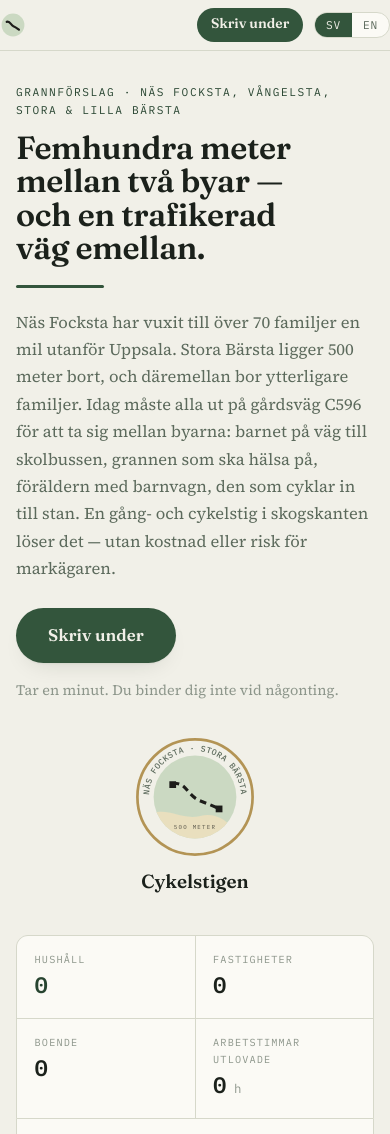
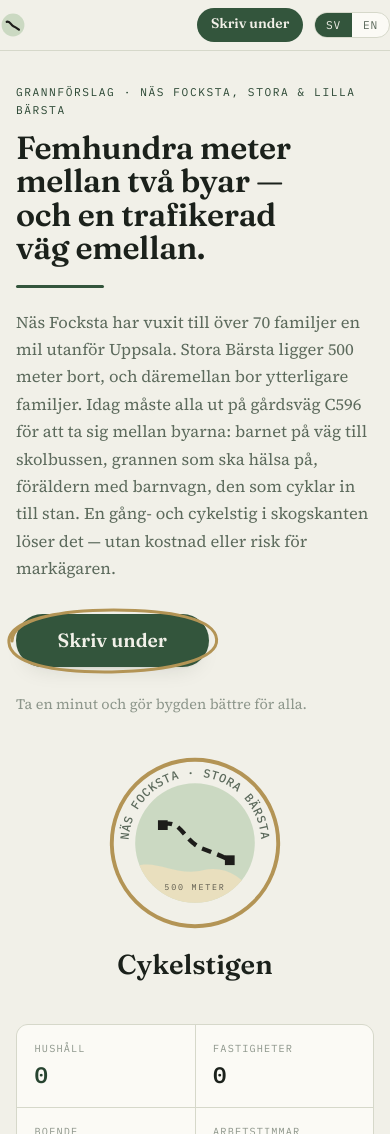
Before and after one commit to yoepus/cykelstigen, a website: page public/index.html in a window 390 px wide. Shown: the top 1134 px of the page. Drawn offline with Linux system fonts and the light colour scheme; no server answers.

Commit message:
Bigger seal and call to action, hand-drawn ring, Vangelsta merged into Nas Focksta
Updated button text and styles for better user experience. Adjusted media queries and element sizes for responsiveness.

```diff
--- a/public/index.html
+++ b/public/index.html
@@ -74,8 +74,8 @@ a{color:var(--moss-ink)}
 
 .hero{padding:clamp(2rem,6vw,4rem) 0 0}
 .herotop{display:grid;gap:clamp(1.4rem,4vw,3rem);align-items:center;grid-template-columns:1fr}
-@media(min-width:52rem){.herotop{grid-template-columns:1fr auto}}
-.seal{width:clamp(9rem,22vw,13rem);height:auto;justify-self:center}
+@media(min-width:52rem){.herotop{grid-template-columns:minmax(0,1fr) auto}}
+.seal{width:clamp(13rem,32vw,25rem);height:auto;justify-self:center}
 .hero h1{font-size:clamp(2rem,5.6vw,3.6rem);line-height:1.04;font-variation-settings:"SOFT" 70,"WONK" 1;margin-bottom:1rem}
 .hero .lede{font-size:clamp(1.03rem,2vw,1.22rem);color:var(--ink-2);max-width:36rem;margin:0}
 .rule{height:3px;background:var(--moss);width:5.5rem;border-radius:2px;margin:1.3rem 0}
@@ -219,14 +219,14 @@ textarea{min-height:4.5rem;resize:vertical}
   .tl .e::before{display:none}
 }
 
-.cta{display:flex;align-items:center;gap:1rem;flex-wrap:wrap;margin-top:1.6rem}
-.cta-btn{display:inline-block;background:var(--moss);color:var(--paper);text-decoration:none;
-  font-family:Fraunces,serif;font-weight:600;font-size:clamp(1.05rem,2.4vw,1.3rem);
-  padding:.85rem 2rem;border-radius:999px;box-shadow:var(--shadow);
+.cta{display:flex;align-items:center;gap:1.6rem;flex-wrap:wrap;margin-top:2rem}
+.cta-btn{position:relative;display:inline-block;background:var(--moss);color:var(--paper);text-decoration:none;
+  font-family:Fraunces,serif;font-weight:600;font-size:clamp(1.2rem,3vw,1.55rem);line-height:1;
+  padding:1.05rem 2.6rem;border-radius:999px;box-shadow:var(--shadow);
   transition:transform .15s ease, background .15s ease}
-.cta-btn:hover{background:var(--moss-ink);transform:translateY(-1px)}
+.cta-btn:hover{background:var(--moss-ink);transform:translateY(-2px) rotate(-.4deg)}.cta-ring{position:absolute;left:50%;top:50%;transform:translate(-50%,-50%);width:calc(100% + 2.6rem);height:calc(100% + 1.5rem);overflow:visible;pointer-events:none}.cta-ring path{fill:none;stroke:var(--birch);stroke-width:3;stroke-linecap:round;vector-effect:non-scaling-stroke;stroke-dasharray:700;stroke-dashoffset:700;animation:inkring 1.5s .5s ease-out forwards}@keyframes inkring{to{stroke-dashoffset:0}}
 .cta-sub{margin:0;font-size:.9rem;color:var(--ink-3)}
-@media(prefers-reduced-motion:reduce){.cta-btn{transition:none}}
+@media(prefers-reduced-motion:reduce){.cta-btn{transition:none}.cta-ring path{animation:none;stroke-dashoffset:0}}
 .stickycta{position:fixed;left:0;right:0;bottom:0;z-index:50;display:none;
   padding:.7rem clamp(1rem,4vw,2rem) calc(.7rem + env(safe-area-inset-bottom));
   background:color-mix(in srgb,var(--paper) 94%,transparent);backdrop-filter:blur(10px);
@@ -253,7 +253,7 @@ footer a{color:var(--ink-2)}
       <span data-sv="ca 500 m · Näs Focksta ⟶ Stora Bärsta" data-en="approx. 500 m · Näs Focksta ⟶ Stora Bärsta"></span>
     </div>
     <div class="barnav">
-      <a href="#sign" data-sv="Skriv under" data-en="Add your name"></a>
+      <a href="#sign" data-sv="Skriv under" data-en="Sign the petition"></a>
       <div class="toggle" role="group" aria-label="Språk / Language">
         <button type="button" data-lang="sv" aria-pressed="true">SV</button>
         <button type="button" data-lang="en" aria-pressed="false">EN</button>
@@ -266,15 +266,20 @@ footer a{color:var(--ink-2)}
   <div class="wrap">
     <div class="herotop">
       <div>
-        <p class="eyebrow" data-sv="Grannförslag · Näs Focksta, Vångelsta, Stora &amp; Lilla Bärsta" data-en="A neighbourhood proposal · Näs Focksta, Vångelsta, Stora &amp; Lilla Bärsta"></p>
+        <p class="eyebrow" data-sv="Grannförslag · Näs Focksta, Stora &amp; Lilla Bärsta" data-en="A neighbourhood proposal · Näs Focksta, Stora &amp; Lilla Bärsta"></p>
         <h1 data-sv="Femhundra meter mellan två byar — och en trafikerad väg emellan." data-en="Five hundred metres between two villages, and a busy road in the way."></h1>
         <div class="rule"></div>
         <p class="lede" data-sv="Näs Focksta har vuxit till över 70 familjer en mil utanför Uppsala. Stora Bärsta ligger 500 meter bort, och däremellan bor ytterligare familjer. Idag måste alla ut på gårdsväg C596 för att ta sig mellan byarna: barnet på väg till skolbussen, grannen som ska hälsa på, föräldern med barnvagn, den som cyklar in till stan. En gång- och cykelstig i skogskanten löser det — utan kostnad eller risk för markägaren." data-en="Näs Focksta has grown to more than seventy families, ten kilometres outside Uppsala. Stora Bärsta lies five hundred metres away, with more families living in between. To get from one village to the other today, everyone ends up on the C596: the child walking to the school bus, the neighbour going visiting, the parent pushing a pram, anyone cycling into town. A path along the forest edge would fix that — at no cost and no risk to the landowner."></p>
 
 
         <div class="cta">
-          <a class="cta-btn" href="#sign" data-sv="Skriv under" data-en="Add your name"></a>
-          <p class="cta-sub" data-sv="Tar en minut. Du binder dig inte vid någonting." data-en="Takes a minute. It commits you to nothing."></p>
+          <a class="cta-btn" href="#sign">
+            <span data-sv="Skriv under" data-en="Sign the petition"></span>
+            <svg class="cta-ring" viewBox="0 0 300 92" preserveAspectRatio="none" aria-hidden="true">
+              <path d="M22,46 C22,20 84,9 152,9 C224,9 282,19 284,44 C286,68 224,82 150,83 C74,84 20,73 18,48 C16,30 46,16 104,11"/>
+            </svg>
+          </a>
+          <p class="cta-sub" data-sv="Ta en minut och gör bygden bättre för alla." data-en="Take a minute to make our area better for everyone."></p>
         </div>
       </div>
 
@@ -426,7 +431,7 @@ footer a{color:var(--ink-2)}
 <section class="band" id="sign">
   <div class="wrap cols two">
     <div>
-      <p class="eyebrow" data-sv="Skriv under" data-en="Add your name"></p>
+      <p class="eyebrow" data-sv="Skriv under" data-en="Pledge your support"></p>
       <h2 data-sv="Ett namn per hushåll. Pengar, tid, eller bara ditt stöd." data-en="One name per household. Money, time, or simply your backing."></h2>
       <p data-sv="Ingen samlar in några pengar nu. Ett löfte här är en avsiktsförklaring: du betalar ingenting förrän markägaren skrivit under och det finns ett öronmärkt konto. Blir projektet inte av händer ingenting." data-en="No money is being collected yet. A pledge here is a statement of intent: you pay nothing until the landowner has signed and there is a ring-fenced account. If the project does not happen, nothing happens."></p>
       <p data-sv="Timmar väger lika tungt som kronor. Ju mer av arbetet vi gör själva, desto billigare blir stigen — en dag med spade är värd flera tusen kronor till projektet." data-en="Hours count for as much as kronor. The more of the work we do ourselves, the cheaper the path gets — a day with a spade is worth several thousand kronor to the project."></p>
@@ -454,7 +459,7 @@ footer a{color:var(--ink-2)}
           <div class="field">
             <label for="f-village" data-sv="By" data-en="Village"></label>
             <select id="f-village" name="village">
-              <option>Näs Focksta</option><option>Vångelsta</option><option>Stora Bärsta</option><option>Lilla Bärsta</option><option>Näs-Högby</option><option>Näs-Edeby</option>
+              <option>Näs Focksta</option><option>Stora Bärsta</option><option>Lilla Bärsta</option><option>Näs-Högby</option><option>Näs-Edeby</option>
               <option value="Annan" data-sv="Annan" data-en="Somewhere else"></option>
             </select>
           </div>
@@ -523,7 +528,7 @@ footer a{color:var(--ink-2)}
 
       <div class="hp" aria-hidden="true"><label for="f-website">Website</label><input id="f-website" name="website" tabindex="-1" autocomplete="off"></div>
       <div id="turnstile"></div>
-      <button class="btn" type="submit" data-sv="Skriv under" data-en="Add my name"></button>
+      <button class="btn" type="submit" data-sv="Skriv under" data-en="Sign the petition"></button>
       <div class="msg" id="formmsg" role="status"></div>
     </form>
   </div>
@@ -564,7 +569,7 @@ footer a{color:var(--ink-2)}
 </section>
 
 <div class="stickycta" id="stickycta">
-  <a href="#sign" data-sv="Skriv under" data-en="Add your name"></a>
+  <a href="#sign" data-sv="Skriv under" data-en="Sign the petition"></a>
 </div>
 
 <footer>
```
